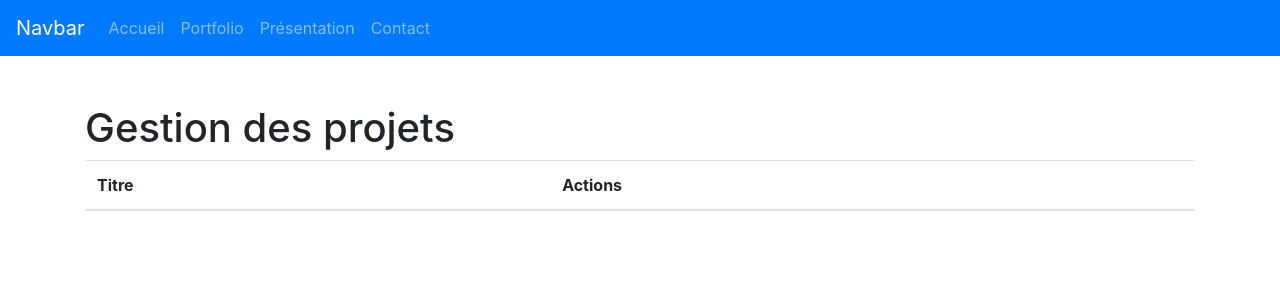
After one commit to gilgamet/P5, a Symfony app: template p51/templates/admin/portfolio/index.html.twig in a window 1280 px wide. The commit adds this page. Shown: the top 300 px of the page. Run offline with Twig, Linux system fonts and the light colour scheme; the template is opened without the code that fills it, so the values that code supplies are empty; some libraries are stand-ins or nearby versions.

Commit message:
Ajout de section edit en admin

```diff
--- a/p51/src/Controller/PortfolioController.php
+++ b/p51/src/Controller/PortfolioController.php
@@ -62,10 +62,10 @@ class PortfolioController extends AbstractController
     public function show(Portfolio $portfolio, string $slug): Response
     {
         if ($portfolio->getSlug() !== $slug) {
-            $this->redirectToRoute('portfolio.show',[
+            return $this->redirectToRoute('portfolio.show',[
                 'id' => $portfolio->getId(),
                 'slug' => $portfolio->getSlug()
-            ]);
+            ], 301);
         }
         return $this->render("portfolio/show.html.twig", [
             "portfolio" => $portfolio,
--- /dev/null
+++ b/p51/templates/admin/portfolio/index.html.twig
@@ -0,0 +1,30 @@
+{% extends 'base.html.twig' %}
+
+{% block title 'Gestion Backend des projets' %}
+
+{% block body %}
+    <div class="container mt-5">
+        <h1>Gestion des projets</h1>
+
+        <table class="table table-striped">
+            <thead>
+            <tr>
+                <th>Titre</th>
+                <th>Actions</th>
+            </tr>
+            <tbody>
+            {% for portfolio in portfolios %}
+            <tr>
+                <td>{{ portfolio.title }}</td>
+                <td>
+                    <a href="{{ path('admin.portfolio.edit', {id: portfolio.id}) }}" class="'btn btn-secondary">Editer</a>
+                </td>
+            </tr>
+            {% endfor %}
+            </tbody>
+            </thead>
+        </table>
+    </div>
+
+
+{% endblock %}
--- a/p51/templates/base.html.twig
+++ b/p51/templates/base.html.twig
@@ -2,7 +2,7 @@
 <html>
     <head>
         <meta charset="UTF-8">
-        <title>{% block title %}Welcome!{% endblock %}</title>
+        <title>{% block title %}{% endblock %}</title>
         <link rel="stylesheet" href="https://stackpath.bootstrapcdn.com/bootstrap/4.1.3/css/bootstrap.min.css" integrity="sha384-MCw98/SFnGE8fJT3GXwEOngsV7Zt27NXFoaoApmYm81iuXoPkFOJwJ8ERdknLPMO" crossorigin="anonymous">
         {% block stylesheets %}{% endblock %}
     </head>
--- a/p51/templates/portfolio/index.html.twig
+++ b/p51/templates/portfolio/index.html.twig
@@ -3,7 +3,7 @@
 {%  block title "Mes réalisations" %}
 
 {% block body %}
-<div class="container">
+<div class="container mt-5">
     <div class="row-flex">
         {% for portfolio in portfolios %}
         <div class="col-3">
```
Also changed, not shown: p51/src/Controller/Admin/PortfolioController.php (added, +52 -0 lines), p51/templates/admin/portfolio/edit.html.twig (added, +9 -0 lines), p51/templates/portfolio/show.html.twig (+15 -2 lines).
